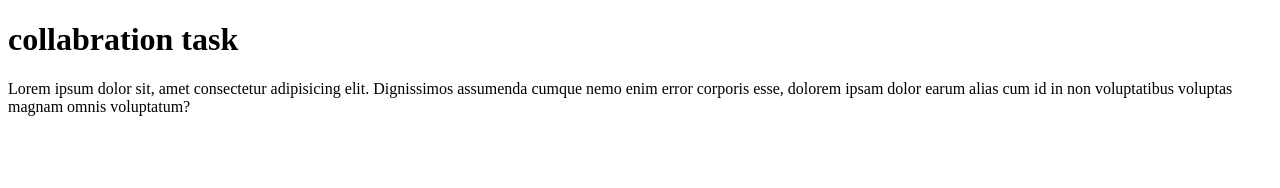
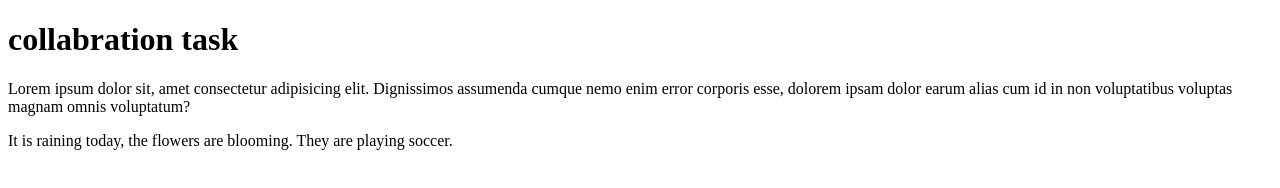
Before and after one commit to tejaswini15-github/collabrating-task, a plain HTML site: page index.html in a window 1280 px wide. Drawn offline with Linux system fonts and the light colour scheme.

Commit message:
update one in index.html

```diff
--- a/index.html
+++ b/index.html
@@ -11,6 +11,8 @@
     <h1>collabration task</h1>
     <p>Lorem ipsum dolor sit, amet consectetur adipisicing elit. Dignissimos assumenda cumque nemo enim error corporis
         esse, dolorem ipsam dolor earum alias cum id in non voluptatibus voluptas magnam omnis voluptatum?</p>
+    <p>It is raining today, the flowers are blooming.
+        They are playing soccer.</p>
 </body>
 
 </html>
```
